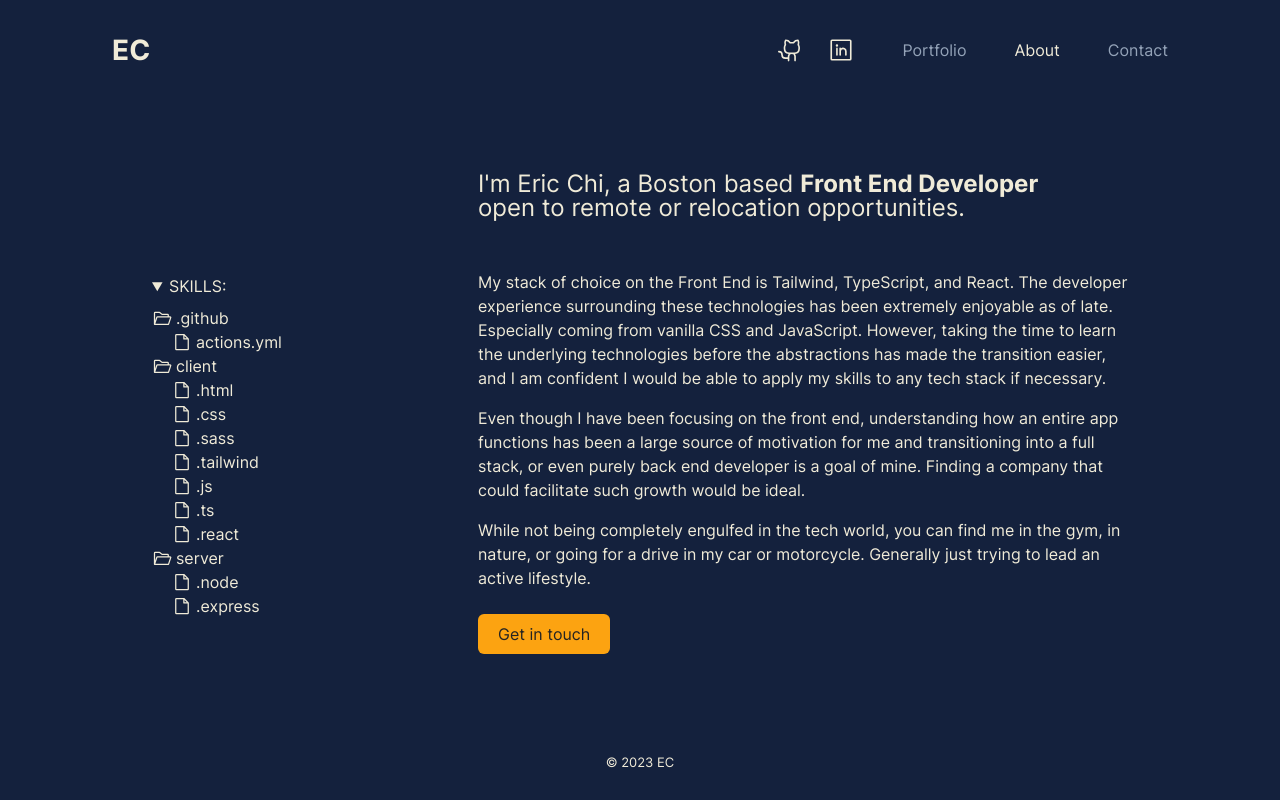
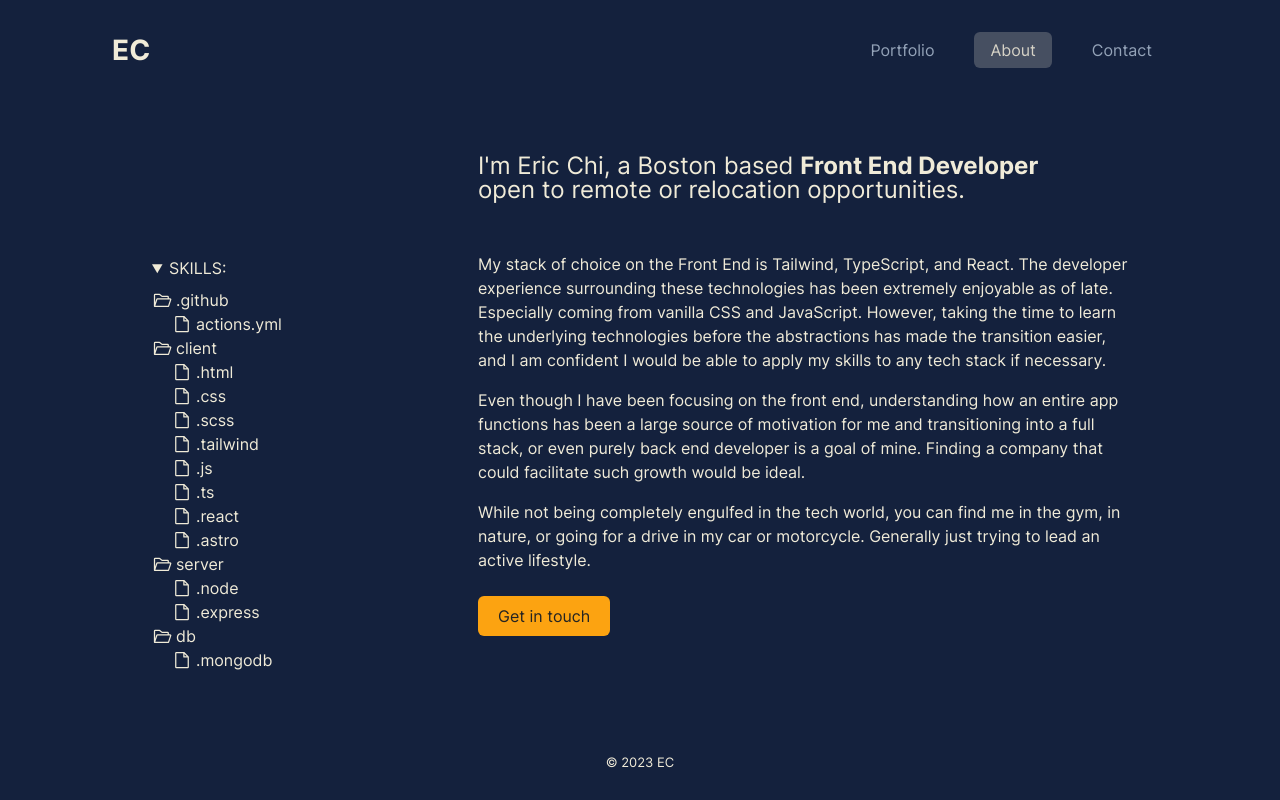
Before and after one commit to 0xcire/reactfolio, a React (Vite) app: page /About in a window 1280 px wide. Built offline with nearby package versions, Linux system fonts and the light colour scheme.

Commit message:
added recent project. redesigned project cards, added interactivity to desktop nav links

```diff
--- a/package.json
+++ b/package.json
@@ -19,6 +19,7 @@
     "react-dom": "^18.2.0",
     "react-hook-form": "^7.43.5",
     "react-hot-toast": "^2.4.0",
+    "react-icons": "^4.8.0",
     "react-router-dom": "^6.8.2",
     "tailwind-merge": "^1.10.0",
     "typewriter-effect": "^2.19.0",
--- a/src/components/Header/NavLinks.tsx
+++ b/src/components/Header/NavLinks.tsx
@@ -1,6 +1,6 @@
 import { links } from '../../data/data';
-import { GithubLogo, LinkedinLogo } from '@phosphor-icons/react';
-import { Link, NavLink } from 'react-router-dom';
+import { NavLink, useLocation } from 'react-router-dom';
+import { motion } from 'framer-motion';
 
 type TNav = {
   isMobile: boolean;
@@ -8,47 +8,46 @@ type TNav = {
 };
 
 function NavLinks({ isMobile, toggleMenu }: TNav) {
-  const navClassName = isMobile ? 'flex flex-col text-right mb-12' : 'flex';
-  const linkClassName = isMobile ? 'my-2 py-4 px-6 pr-0' : 'ml-12 px-0 py-2';
-  const githubLinkClassName = isMobile ? 'p-6' : 'mr-6';
-  const linkedinLinkClassName = isMobile ? 'p-6 pr-0' : '';
+  const path = useLocation().pathname;
+
+  const navClassName = isMobile
+    ? 'flex flex-col text-right mb-12'
+    : 'flex relative';
+  const linkClassName = isMobile
+    ? 'my-2 py-4 px-6 pr-0'
+    : 'ml-6 px-0 py-2 transition-all';
 
   return (
-    <>
-      <div className='flex items-center justify-end'>
-        <Link
-          className={githubLinkClassName}
-          to={`https://github.com/0xcire`}
-          target='_blank'
-        >
-          <GithubLogo size={26} />
-        </Link>
-        <Link
-          className={linkedinLinkClassName}
-          to={`https://www.linkedin.com/in/ericchi1/`}
-          target='_blank'
-        >
-          <LinkedinLogo size={26} />
-        </Link>
-      </div>
     <nav className={navClassName}>
       {links.map((link, index) => (
         <NavLink
           className={({ isActive }) =>
             isActive
               ? `${linkClassName} text-text-dark`
-                : `${linkClassName} text-slate-400`
+              : `${linkClassName} text-slate-400 hover:text-text-dark`
           }
           key={index}
           to={`/${link}`}
           data-testid={!isMobile ? link : undefined}
           onClick={isMobile ? toggleMenu : undefined}
         >
+          <span className='relative px-4 py-2'>
             {link}
+            {`/${link}` === path ? (
+              <motion.div
+                className='absolute inset-0 z-[0] hidden rounded-md bg-neutral-400/[0.35]  sm:block'
+                layoutId='navlinks'
+                transition={{
+                  type: 'spring',
+                  stiffness: 350,
+                  damping: 27,
+                }}
+              />
+            ) : null}
+          </span>
         </NavLink>
       ))}
     </nav>
-    </>
   );
 }
 
--- a/src/data/data.tsx
+++ b/src/data/data.tsx
@@ -8,9 +8,27 @@ import {
   PaperPlaneTilt,
 } from '@phosphor-icons/react';
 
+import {
+  SiHtml5,
+  SiCss3,
+  SiSass,
+  SiTailwindcss,
+  SiJavascript,
+  SiTypescript,
+  SiAstro,
+  SiReact,
+  SiReactrouter,
+  SiReacthookform,
+  SiVite,
+  SiVitest,
+  SiGithubactions,
+} from 'react-icons/si';
+
+import food_service from '@/assets/images/food_service.webp';
 import cardle from '@/assets/images/cardle.webp';
 import ecfolio from '@/assets/images/ecfolio.webp';
 import todo from '@/assets/images/todo.webp';
+// import { IconType } from 'react-icons';
 
 // ==============================================
 // COMMON
@@ -43,8 +61,8 @@ export const springReveal = {
 export const links: Array<string> = ['Portfolio', 'About', 'Contact'];
 
 export type ctaProps = {
-  icon: JSX.Element;
-  url?: string;
+  icon?: JSX.Element;
+  url: string;
   text?: string;
 };
 // ==============================================
@@ -86,7 +104,7 @@ export type projectlink = Record<projectLinks, ctaProps>;
 type project = {
   img: string;
   title: string;
-  stack: string;
+  stack: Array<JSX.Element>;
   description: string;
   links: projectlink;
 };
@@ -96,6 +114,8 @@ type folio = {
   headings: Record<headings, string>;
   projects: Array<project>;
 };
+
+// TODO: from other project references, appears I am importing Icons incorrectly. address. should be able to use <Icon /> in component
 export const folioData: folio = {
   headings: {
     heading: 'My Portfolio',
@@ -104,12 +124,42 @@ export const folioData: folio = {
   },
   projects: [
     {
+      img: food_service,
+      title: 'Food Service Demo',
+      stack: [
+        <SiAstro aria-describedby='tooltip-astro' key='astro-icon' />,
+        <SiSass key='sass-icon' />,
+        <SiGithubactions key='gh-icon' />,
+        <SiVite key='vite-icon' />,
+      ],
+      description:
+        'A figma design to working site implementation. Built with Astro and SCSS.',
+      links: {
+        code: {
+          icon: <Code size={20} />,
+          url: 'https://github.com/0xcire/food_service',
+        },
+        site: {
+          icon: <Browser size={20} />,
+          url: 'https://0xcire.github.io/food_service/',
+        },
+      },
+    },
+    {
       img: ecfolio,
       title: 'EcFolio',
-      stack:
-        'Tailwind | Framer Motion | TypeScript | React (Router) | Github Actions | Jest',
+      stack: [
+        <SiTailwindcss key='tw-icon' />,
+        <SiTypescript key='ts-icon' />,
+        <SiReact key='react-icon' />,
+        <SiReactrouter key='rr-icon' />,
+        <SiReacthookform key='rhf-icon' />,
+        <SiVitest key='vt-icon' />,
+        <SiGithubactions key='gh-icon' />,
+        <SiVite key='vite-icon' />,
+      ],
       description:
-        'The site you are on right now. Dove right into a more modern workflow and forced myself to learn via docs alone. Everything from Tailwind to Github Actions. Enjoyed not having to do everything from scratch.',
+        'This portfolio website. Built with Tailwind, React, TypeScript. Minimal CI/CD pipeline.',
       links: {
         code: {
           icon: <Code size={20} />,
@@ -124,9 +174,14 @@ export const folioData: folio = {
     {
       img: cardle,
       title: 'Cardle',
-      stack: 'HTML | CSS | JS | Web APIs | MVC',
+      stack: [
+        <SiHtml5 key='html-icon' />,
+        <SiCss3 key='css-icon' />,
+        <SiJavascript key='js-icon' />,
+        <SiVite key='vite-icon' />,
+      ],
       description:
-        'A simple Wordle/Worldle derivitive that prompts you to guess a car manufacturer. Used as additional practice for Vanilla JS concepts that would aid in transitioning to React easier. [WIP] - Full Stack implementation.',
+        'A Worldle inspired game that requires you to guess the car manufacturer.',
       links: {
         code: {
           icon: <Code size={20} />,
@@ -141,9 +196,14 @@ export const folioData: folio = {
     {
       img: todo,
       title: 'Todo App',
-      stack: 'HTML | CSS | JS | Web APIs | CRUD | MVC',
+      stack: [
+        <SiHtml5 key='html-icon' />,
+        <SiCss3 key='css-icon' />,
+        <SiJavascript key='js-icon' />,
+        <SiVite key='vite-icon' />,
+      ],
       description:
-        "Reactive todo app. Following an MVC pattern. Roughly inspired by Apple's reminders app. Implemented an intuitive UX that flows with user inputs. Basic CRUD fundamentals sans database.",
+        'Todo app focused on implementing intuitive UX, accessibility, and reactive UI updates.',
       links: {
         code: {
           icon: <Code size={20} />,
@@ -161,7 +221,7 @@ export const folioData: folio = {
 // ==============================================
 // ABOUT
 // ==============================================
-type skill = '.github' | 'client' | 'server';
+type skill = '.github' | 'client' | 'server' | 'db';
 export type skillTree = Record<skill, Array<string>>;
 type about = {
   heading: JSX.Element;
@@ -185,8 +245,18 @@ export const aboutData: about = {
   ],
   skills: {
     '.github': ['actions.yml'],
-    client: ['.html', '.css', '.sass', '.tailwind', '.js', '.ts', '.react'],
+    client: [
+      '.html',
+      '.css',
+      '.scss',
+      '.tailwind',
+      '.js',
+      '.ts',
+      '.react',
+      '.astro',
+    ],
     server: ['.node', '.express'],
+    db: ['.mongodb'],
   },
   cta: 'Get in touch',
 };
--- a/src/routes/Contact/components/Form.tsx
+++ b/src/routes/Contact/components/Form.tsx
@@ -83,7 +83,7 @@ function Form({ sendFormData }: TForm) {
         <input type='hidden' name='form-name' value='contact' />
         <HideOverflow>
           <m.div
-            className='relative my-3 flex flex-col md:my-0'
+            className='relative mt-3 flex flex-col md:my-0'
             variants={springReveal}
           >
             <Input
--- a/src/routes/Portfolio/components/ProjectCard.tsx
+++ b/src/routes/Portfolio/components/ProjectCard.tsx
@@ -1,3 +1,5 @@
+import { useRef, useState, useEffect } from 'react';
+import { Link } from 'react-router-dom';
 import { m } from 'framer-motion';
 
 import HideOverflow from '@/components/Layout/HideOverflow';
@@ -8,35 +10,97 @@ import { projectlink, springReveal } from '@/data/data';
 type CardProps = {
   image: string;
   title: string;
-  stack: string;
+  stack: Array<JSX.Element>;
   description: string;
   links: projectlink;
 };
 
 function ProjectCard({ image, title, stack, description, links }: CardProps) {
+  const [mousePosition, setmousePosition] = useState({
+    x: 0,
+    y: 0,
+  });
+  const cardRef = useRef<HTMLDivElement>(null);
+  const gradientRef = useRef<HTMLDivElement>(null);
+
+  useEffect(() => {
+    const card = cardRef?.current;
+    const rect = card?.getBoundingClientRect();
+
+    if (!rect) return;
+
+    const handleGradientShift = (e: MouseEvent) => {
+      setmousePosition({
+        x: e.clientX - rect?.left,
+        y: e.clientY - rect?.top,
+      });
+    };
+
+    const hideGradient = () => {
+      gradientRef.current?.classList.add('hidden');
+    };
+
+    const showGradient = () => {
+      gradientRef.current?.classList.remove('hidden');
+    };
+
+    card?.addEventListener('mouseenter', showGradient);
+    card?.addEventListener('mousemove', handleGradientShift);
+    card?.addEventListener('mouseleave', hideGradient);
+
+    return () => {
+      card?.removeEventListener('mouseenter', showGradient);
+      card?.removeEventListener('mousemove', handleGradientShift);
+      card?.removeEventListener('mouseleave', hideGradient);
+    };
+  });
+
+  const variants = {
+    default: {
+      x: mousePosition.x,
+      y: mousePosition.y,
+    },
+  };
+
   return (
     <HideOverflow className='pt-6'>
       <m.div
-        className='mb-12 flex flex-col justify-between rounded-md shadow-md shadow-[#121d2c] lg:my-0'
+        className='relative mb-12 flex flex-col justify-between overflow-hidden rounded-md bg-[#0d1520]/[0.35] p-4 shadow-lg lg:my-0'
         variants={springReveal}
+        ref={cardRef}
       >
-        <div className=''>
-          <img
-            className='h-auto w-full rounded-md xl:my-auto xl:h-full xl:w-auto'
-            src={image}
-            alt={`${title}-img`}
-            loading='lazy'
-          />
-        </div>
+        <m.div
+          className='absolute -top-1/2 -left-1/2 z-[-10] hidden h-full w-full  rounded-full border-2 bg-[#18253a] blur-3xl'
+          ref={gradientRef}
+          transition={{ type: 'linear', duration: 0 }}
+          variants={variants}
+          animate='default'
+        />
+        <img
+          className='h-full w-auto rounded-md xl:my-auto'
+          src={image}
+          alt={`${title}-img`}
+          loading='lazy'
+        />
 
         <div className='card-body'>
-          <div className='card-text  mt-4 py-4 px-12 xl:pt-0'>
+          <div className='card-text mt-4 xl:pt-0'>
             <h3 className='text-xl font-bold'>{title}</h3>
 
-            <p className='stack my-2 text-[13px]'>{stack}</p>
-            <p>{description}</p>
+            <p className='stack my-4 flex items-center justify-between text-lg'>
+              {stack}
+            </p>
+            <p className='mb-1'>{description}</p>
+            <Link
+              className='text-cyan-100'
+              to={`${links.code.url}/blob/main/README.md`}
+              target='_blank'
+              rel='noreferrer'
+            >
+              Read more
+            </Link>
           </div>
-          <div className='buttons my-4 flex justify-between px-12'>
+          <div className='buttons mt-4 flex justify-between'>
             {Object.keys(links).map((link, index) => (
               <LinkBtn
                 key={index}
```
Also changed, not shown: src/assets/images/food_service.webp (added), 1 other file (tests, documents, lock files or other folders). Lines whose indentation alone changed are shown as unchanged.
